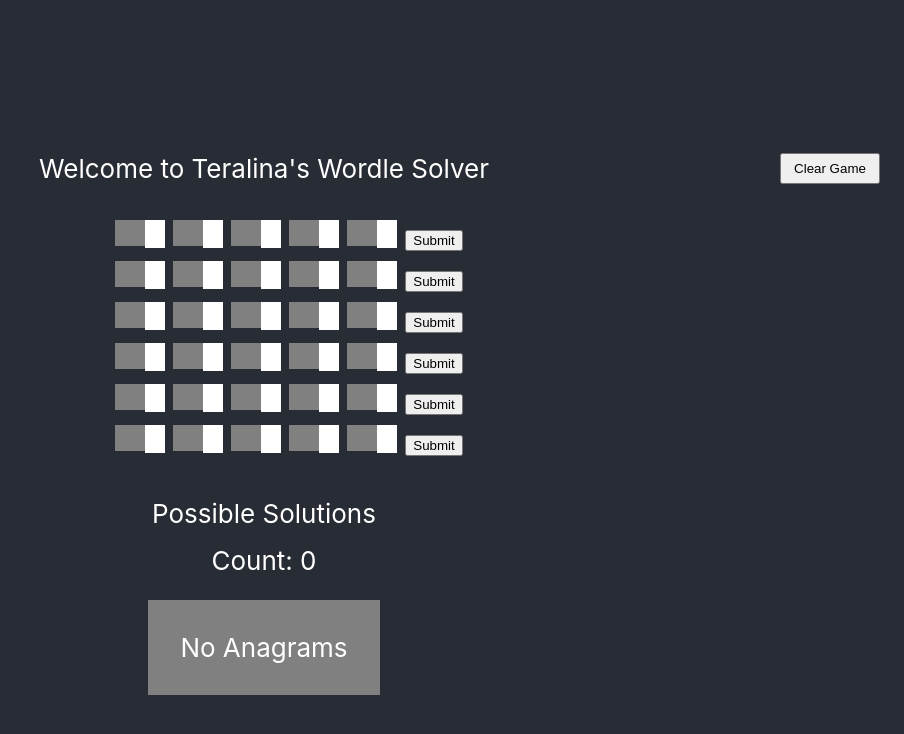
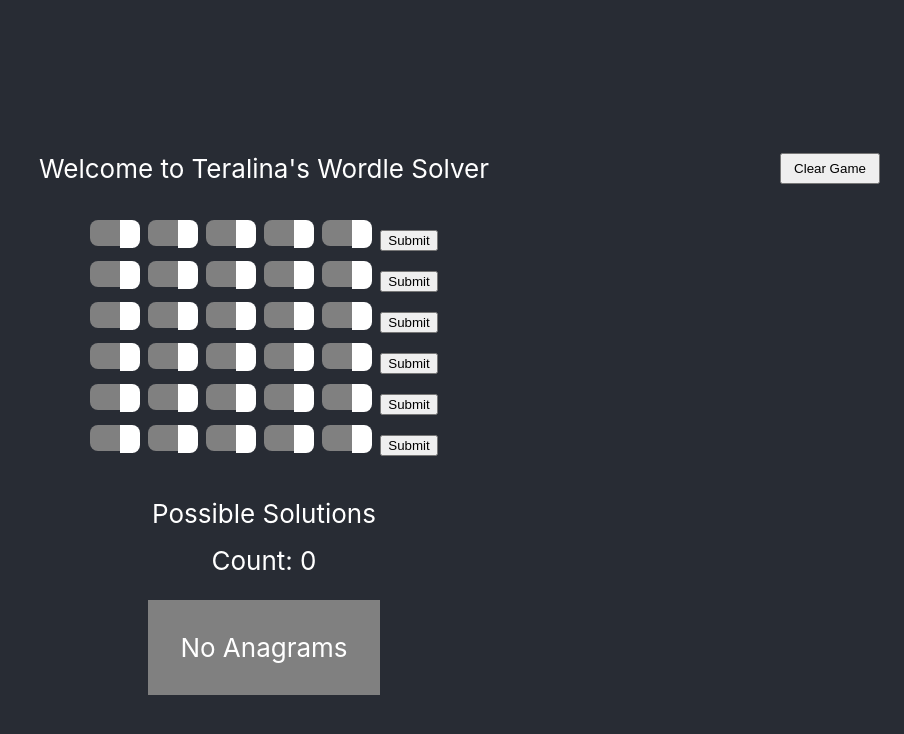
Before and after one commit to adrebin/wordle-solver, a React (Create React App) app in the folder my-app/: page / in a window 1280 px wide. Shown: the top 734 px of the page, without its empty margins (376-1280 px from the left). Built offline with nearby package versions, Linux system fonts and the light colour scheme.

Commit message:
0 padding add back the rest

```diff
--- a/my-app/src/App.css
+++ b/my-app/src/App.css
@@ -46,7 +46,6 @@
 .solver-body {
   display: flex;
   flex-direction: column;
-  margin-left: 50px;
 }
 
 .App-link {
--- a/my-app/src/Row.css
+++ b/my-app/src/Row.css
@@ -12,7 +12,6 @@
 
 .row {
     padding-bottom: 10px;
-    white-space: nowrap;
 }
 
 input[type="text" i] {
@@ -22,12 +21,12 @@ input[type="text" i] {
     font-weight: bold;
     font-size: 16px;
     line-height: 24px;
-    /* border-top-left-radius: 8px;
-    border-bottom-left-radius: 8px; */
+    border-top-left-radius: 8px;
+    border-bottom-left-radius: 8px;
     border: none;
     position: relative;
     vertical-align: top;
-    -webkit-border-radius: 0px 0px 0px 0px;
+    -webkit-border-radius: 8px 0px 0px 8px;
     padding: 0px;
 }
 
@@ -38,13 +37,13 @@ input[type="button" i] {
     /* top: 2px; */
     height: 28px;
     width: 20px;
-    /* border-top-right-radius: 8px;
-    border-bottom-right-radius: 8px; */
+    border-top-right-radius: 8px;
+    border-bottom-right-radius: 8px;
     border: none;
     background-color: white;
     -webkit-appearance: none !important;
     -moz-appearance: none !important;
     appearance: none !important;
-    -webkit-border-radius: 0px 0px 0px 0px;
+    -webkit-border-radius: 0px 8px 8px 0px;
     padding: 0px;
 }
```
